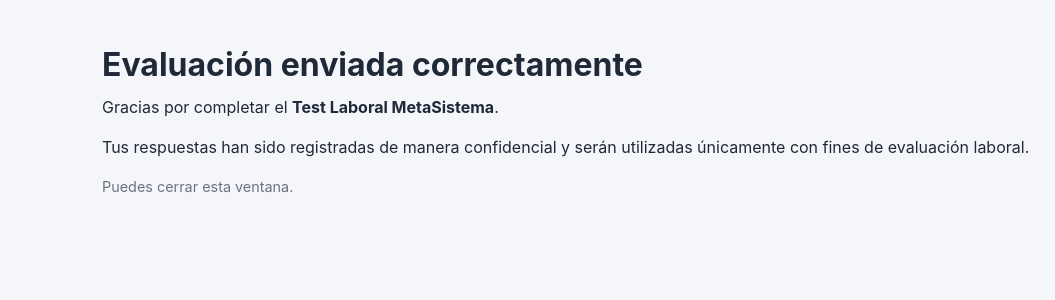
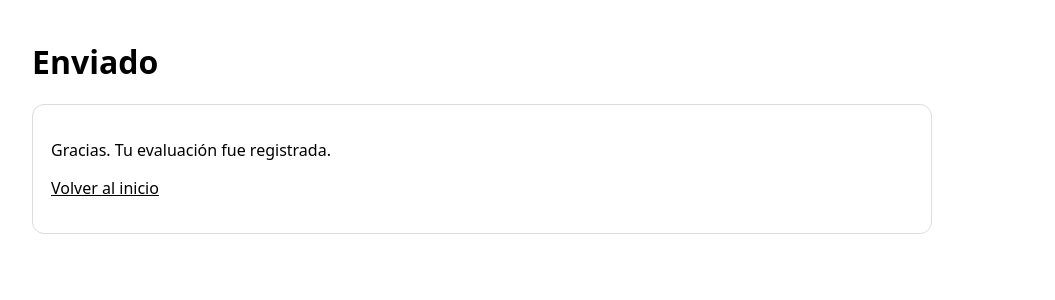
Before and after one commit to christiansotofajardo-cpu/test-laboral-metasistema, a FastAPI app: template templates/submitted.html in a window 1280 px wide. Shown: the top 300 px of the page, without its empty margins (8-1063 px from the left). Run offline with FastAPI, Linux system fonts and the light colour scheme; the template is opened without the code that fills it, so the values that code supplies are empty.

Commit message:
Update submitted.html

```diff
--- a/templates/submitted.html
+++ b/templates/submitted.html
@@ -1,27 +1,20 @@
-<!DOCTYPE html>
+<!doctype html>
 <html lang="es">
 <head>
-    <meta charset="UTF-8">
-    <title>Evaluación enviada</title>
-    <link rel="stylesheet" href="/static/style.css">
+  <meta charset="utf-8">
+  <meta name="viewport" content="width=device-width,initial-scale=1">
+  <title>Enviado</title>
+  <style>
+    body{font-family:system-ui,-apple-system,Segoe UI,Roboto,Arial;margin:40px;max-width:900px}
+    .card{border:1px solid #ddd;border-radius:12px;padding:18px;margin-top:18px}
+    a{color:inherit}
+  </style>
 </head>
-
 <body>
-    <div class="container">
-        <h1>Evaluación enviada correctamente</h1>
-
-        <p>
-            Gracias por completar el <b>Test Laboral MetaSistema</b>.
-        </p>
-
-        <p>
-            Tus respuestas han sido registradas de manera confidencial y serán
-            utilizadas únicamente con fines de evaluación laboral.
-        </p>
-
-        <p class="small">
-            Puedes cerrar esta ventana.
-        </p>
-    </div>
+  <h1>Enviado</h1>
+  <div class="card">
+    <p>Gracias. Tu evaluación fue registrada.</p>
+    <p><a href="/">Volver al inicio</a></p>
+  </div>
 </body>
 </html>
```
